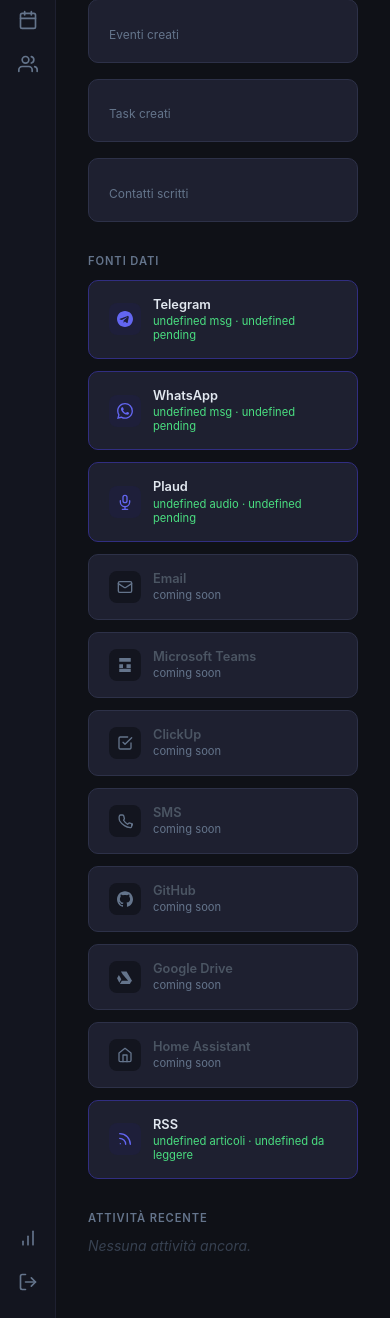
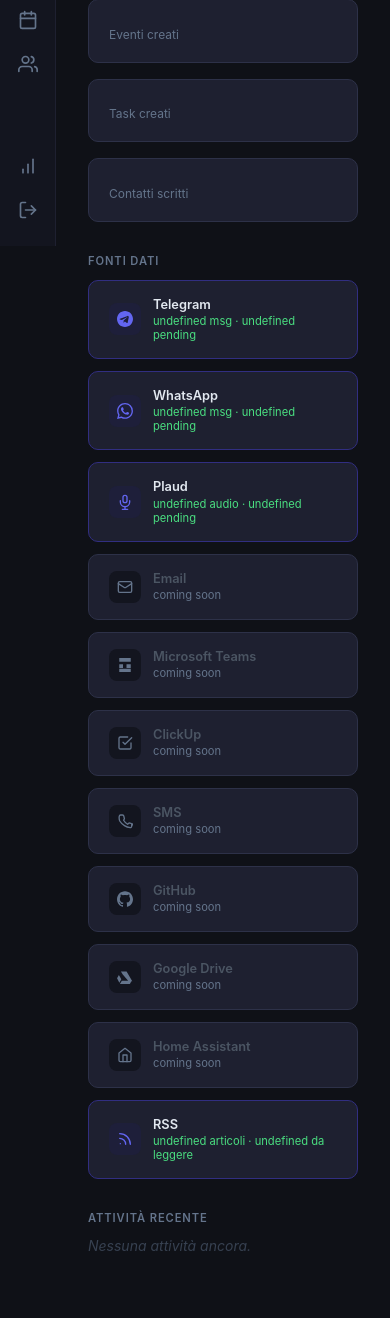
Before and after one commit to DavideLancini/big-sync, a Django app: template common/templates/common/home.html in a window 390 px wide. Shown: the part 598-1916 px from the top of the page. Run offline with Django 5.2, Linux system fonts and the light colour scheme; the template is opened without the code that fills it, so the values that code supplies are empty.

Commit message:
Mobile: pin sidebar to viewport (fixed, 100dvh) + offset main with margin-left
The sidebar previously used min-height: 100vh and stayed in normal flow,
so on mobile it scrolled with the page and didn't cover the visible
viewport when content overflowed. Pinning it with position: fixed +
height: 100dvh (with vh fallback) keeps it docked; main now gets
margin-left: 56px to keep its content out from under the sidebar.

Applied uniformly across all 12 templates (common/* and usage/*).

Co-Authored-By: Claude Opus 4.7 <noreply@anthropic.com>

```diff
--- a/common/templates/common/contacts.html
+++ b/common/templates/common/contacts.html
@@ -7,7 +7,7 @@
   <style>
     * { box-sizing: border-box; margin: 0; padding: 0; }
     body { font-family: -apple-system, BlinkMacSystemFont, "Segoe UI", sans-serif; background: #0f1117; color: #e2e8f0; min-height: 100vh; display: flex; }
-    .sidebar { width: 56px; min-height: 100vh; background: #13151f; border-right: 1px solid #1e2030; display: flex; flex-direction: column; align-items: center; padding: 1rem 0; gap: 0.25rem; flex-shrink: 0; }
+    .sidebar { width: 56px; height: 100vh; height: 100dvh; position: fixed; top: 0; left: 0; background: #13151f; border-right: 1px solid #1e2030; display: flex; flex-direction: column; align-items: center; padding: 1rem 0; gap: 0.25rem; flex-shrink: 0; }
     .sidebar .logo { font-size: 1.1rem; font-weight: 800; color: #6366f1; margin-bottom: 1rem; letter-spacing: -0.05em; }
     .nav-item { position: relative; width: 40px; height: 40px; display: flex; align-items: center; justify-content: center; border-radius: 10px; cursor: default; transition: background 0.15s; }
     .nav-item.active { background: #1e2030; color: #6366f1; }
@@ -17,7 +17,7 @@
     .nav-item:hover .tooltip { opacity: 1; }
     .sidebar-divider { width: 24px; height: 1px; background: #1e2030; margin: 0.25rem 0; }
     .sidebar-spacer { flex: 1; }
-    main { flex: 1; padding: 2rem; overflow-y: auto; max-width: 1100px; }
+    main { flex: 1; padding: 2rem; margin-left: 56px; overflow-y: auto; max-width: 1100px; }
     .topbar { display: flex; align-items: center; justify-content: space-between; margin-bottom: 1.5rem; gap: 1rem; flex-wrap: wrap; }
     h1 { font-size: 1.5rem; font-weight: 700; color: #fff; letter-spacing: -0.02em; }
     h1 span { color: #6366f1; }
--- a/common/templates/common/dashboard.html
+++ b/common/templates/common/dashboard.html
@@ -9,7 +9,7 @@
     body { font-family: -apple-system, BlinkMacSystemFont, "Segoe UI", sans-serif; background: #0f1117; color: #e2e8f0; min-height: 100vh; display: flex; }
 
     /* ── Sidebar ── */
-    .sidebar { width: 56px; min-height: 100vh; background: #13151f; border-right: 1px solid #1e2030; display: flex; flex-direction: column; align-items: center; padding: 1rem 0; gap: 0.25rem; flex-shrink: 0; }
+    .sidebar { width: 56px; height: 100vh; height: 100dvh; position: fixed; top: 0; left: 0; background: #13151f; border-right: 1px solid #1e2030; display: flex; flex-direction: column; align-items: center; padding: 1rem 0; gap: 0.25rem; flex-shrink: 0; }
     .sidebar .logo { font-size: 1.1rem; font-weight: 800; color: #6366f1; margin-bottom: 1rem; letter-spacing: -0.05em; }
     .nav-item { position: relative; width: 40px; height: 40px; display: flex; align-items: center; justify-content: center; border-radius: 10px; cursor: default; transition: background 0.15s; }
     .nav-item.active { background: #1e2030; color: #6366f1; }
@@ -23,7 +23,7 @@
     .sidebar-spacer { flex: 1; }
 
     /* ── Main ── */
-    main { flex: 1; padding: 2rem; overflow-y: auto; }
+    main { flex: 1; padding: 2rem; margin-left: 56px; overflow-y: auto; }
     .topbar { display: flex; align-items: center; justify-content: space-between; margin-bottom: 2rem; }
     h1 { font-size: 1.5rem; font-weight: 700; color: #fff; letter-spacing: -0.02em; }
     h1 span { color: #6366f1; }
--- a/common/templates/common/email.html
+++ b/common/templates/common/email.html
@@ -7,7 +7,7 @@
   <style>
     * { box-sizing: border-box; margin: 0; padding: 0; }
     body { font-family: -apple-system, BlinkMacSystemFont, "Segoe UI", sans-serif; background: #0f1117; color: #e2e8f0; min-height: 100vh; display: flex; }
-    .sidebar { width: 56px; min-height: 100vh; background: #13151f; border-right: 1px solid #1e2030; display: flex; flex-direction: column; align-items: center; padding: 1rem 0; gap: 0.25rem; flex-shrink: 0; }
+    .sidebar { width: 56px; height: 100vh; height: 100dvh; position: fixed; top: 0; left: 0; background: #13151f; border-right: 1px solid #1e2030; display: flex; flex-direction: column; align-items: center; padding: 1rem 0; gap: 0.25rem; flex-shrink: 0; }
     .sidebar .logo { font-size: 1.1rem; font-weight: 800; color: #6366f1; margin-bottom: 1rem; letter-spacing: -0.05em; }
     .nav-item { position: relative; width: 40px; height: 40px; display: flex; align-items: center; justify-content: center; border-radius: 10px; transition: background 0.15s; cursor: pointer; }
     .nav-item.active { background: #1e2030; color: #6366f1; }
@@ -17,7 +17,7 @@
     .nav-item:hover .tooltip { opacity: 1; }
     .sidebar-divider { width: 24px; height: 1px; background: #1e2030; margin: 0.25rem 0; }
     .sidebar-spacer { flex: 1; }
-    main { flex: 1; padding: 2rem; overflow-y: auto; max-width: 960px; }
+    main { flex: 1; padding: 2rem; margin-left: 56px; overflow-y: auto; max-width: 960px; }
     .topbar { display: flex; align-items: center; justify-content: space-between; margin-bottom: 1.5rem; gap: 1rem; flex-wrap: wrap; }
     h1 { font-size: 1.5rem; font-weight: 700; color: #fff; letter-spacing: -0.02em; }
     h1 span { color: #6366f1; }
--- a/common/templates/common/email_detail.html
+++ b/common/templates/common/email_detail.html
@@ -7,7 +7,7 @@
   <style>
     * { box-sizing: border-box; margin: 0; padding: 0; }
     body { font-family: -apple-system, BlinkMacSystemFont, "Segoe UI", sans-serif; background: #0f1117; color: #e2e8f0; min-height: 100vh; display: flex; }
-    .sidebar { width: 56px; min-height: 100vh; background: #13151f; border-right: 1px solid #1e2030; display: flex; flex-direction: column; align-items: center; padding: 1rem 0; gap: 0.25rem; flex-shrink: 0; }
+    .sidebar { width: 56px; height: 100vh; height: 100dvh; position: fixed; top: 0; left: 0; background: #13151f; border-right: 1px solid #1e2030; display: flex; flex-direction: column; align-items: center; padding: 1rem 0; gap: 0.25rem; flex-shrink: 0; }
     .sidebar .logo { font-size: 1.1rem; font-weight: 800; color: #6366f1; margin-bottom: 1rem; letter-spacing: -0.05em; }
     .nav-item { position: relative; width: 40px; height: 40px; display: flex; align-items: center; justify-content: center; border-radius: 10px; transition: background 0.15s; }
     .nav-item.active { background: #1e2030; color: #6366f1; }
@@ -17,7 +17,7 @@
     .nav-item:hover .tooltip { opacity: 1; }
     .sidebar-divider { width: 24px; height: 1px; background: #1e2030; margin: 0.25rem 0; }
     .sidebar-spacer { flex: 1; }
-    main { flex: 1; padding: 2rem; overflow-y: auto; }
+    main { flex: 1; padding: 2rem; margin-left: 56px; overflow-y: auto; }
     .wrap { max-width: 760px; }
     .back { display: inline-flex; align-items: center; gap: 0.4rem; color: #64748b; font-size: 0.78rem; font-weight: 600; text-decoration: none; margin-bottom: 1.5rem; }
     .back:hover { color: #94a3b8; }
--- a/common/templates/common/home.html
+++ b/common/templates/common/home.html
@@ -8,7 +8,7 @@
     * { box-sizing: border-box; margin: 0; padding: 0; }
     body { font-family: -apple-system, BlinkMacSystemFont, "Segoe UI", sans-serif; background: #0f1117; color: #e2e8f0; min-height: 100vh; display: flex; }
     /* Sidebar */
-    .sidebar { width: 56px; min-height: 100vh; background: #13151f; border-right: 1px solid #1e2030; display: flex; flex-direction: column; align-items: center; padding: 1rem 0; gap: 0.25rem; flex-shrink: 0; }
+    .sidebar { width: 56px; height: 100vh; height: 100dvh; position: fixed; top: 0; left: 0; background: #13151f; border-right: 1px solid #1e2030; display: flex; flex-direction: column; align-items: center; padding: 1rem 0; gap: 0.25rem; flex-shrink: 0; }
     .sidebar .logo { font-size: 1.1rem; font-weight: 800; color: #6366f1; margin-bottom: 1rem; letter-spacing: -0.05em; text-decoration: none; }
     .nav-item { position: relative; width: 40px; height: 40px; display: flex; align-items: center; justify-content: center; border-radius: 10px; transition: background 0.15s; }
     .nav-item.active { background: #1e2030; color: #6366f1; }
@@ -20,7 +20,7 @@
     .sidebar-divider { width: 24px; height: 1px; background: #1e2030; margin: 0.25rem 0; }
     .sidebar-spacer { flex: 1; }
     /* Main */
-    main { flex: 1; padding: 2rem; overflow-y: auto; }
+    main { flex: 1; padding: 2rem; margin-left: 56px; overflow-y: auto; }
     .topbar { display: flex; align-items: center; justify-content: space-between; margin-bottom: 2rem; }
     h1 { font-size: 1.5rem; font-weight: 700; color: #fff; letter-spacing: -0.02em; }
     h1 span { color: #6366f1; }
--- a/common/templates/common/items.html
+++ b/common/templates/common/items.html
@@ -7,7 +7,7 @@
   <style>
     * { box-sizing: border-box; margin: 0; padding: 0; }
     body { font-family: -apple-system, BlinkMacSystemFont, "Segoe UI", sans-serif; background: #0f1117; color: #e2e8f0; min-height: 100vh; display: flex; }
-    .sidebar { width: 56px; min-height: 100vh; background: #13151f; border-right: 1px solid #1e2030; display: flex; flex-direction: column; align-items: center; padding: 1rem 0; gap: 0.25rem; flex-shrink: 0; }
+    .sidebar { width: 56px; height: 100vh; height: 100dvh; position: fixed; top: 0; left: 0; background: #13151f; border-right: 1px solid #1e2030; display: flex; flex-direction: column; align-items: center; padding: 1rem 0; gap: 0.25rem; flex-shrink: 0; }
     .sidebar .logo { font-size: 1.1rem; font-weight: 800; color: #6366f1; margin-bottom: 1rem; letter-spacing: -0.05em; }
     .nav-item { position: relative; width: 40px; height: 40px; display: flex; align-items: center; justify-content: center; border-radius: 10px; cursor: default; transition: background 0.15s; }
     .nav-item.active { background: #1e2030; color: #6366f1; }
@@ -18,7 +18,7 @@
     .nav-item.active .tooltip { color: #6366f1; }
     .sidebar-divider { width: 24px; height: 1px; background: #1e2030; margin: 0.25rem 0; }
     .sidebar-spacer { flex: 1; }
-    main { flex: 1; padding: 2rem; overflow-y: auto; }
+    main { flex: 1; padding: 2rem; margin-left: 56px; overflow-y: auto; }
     .topbar { display: flex; align-items: center; justify-content: space-between; margin-bottom: 1.5rem; gap: 1rem; flex-wrap: wrap; }
     h1 { font-size: 1.5rem; font-weight: 700; color: #fff; letter-spacing: -0.02em; }
     h1 span { color: #6366f1; }
--- a/common/templates/common/placeholder.html
+++ b/common/templates/common/placeholder.html
@@ -7,7 +7,7 @@
   <style>
     * { box-sizing: border-box; margin: 0; padding: 0; }
     body { font-family: -apple-system, BlinkMacSystemFont, "Segoe UI", sans-serif; background: #0f1117; color: #e2e8f0; min-height: 100vh; display: flex; }
-    .sidebar { width: 56px; min-height: 100vh; background: #13151f; border-right: 1px solid #1e2030; display: flex; flex-direction: column; align-items: center; padding: 1rem 0; gap: 0.25rem; flex-shrink: 0; }
+    .sidebar { width: 56px; height: 100vh; height: 100dvh; position: fixed; top: 0; left: 0; background: #13151f; border-right: 1px solid #1e2030; display: flex; flex-direction: column; align-items: center; padding: 1rem 0; gap: 0.25rem; flex-shrink: 0; }
     .sidebar .logo { font-size: 1.1rem; font-weight: 800; color: #6366f1; margin-bottom: 1rem; letter-spacing: -0.05em; text-decoration: none; }
     .nav-item { position: relative; width: 40px; height: 40px; display: flex; align-items: center; justify-content: center; border-radius: 10px; transition: background 0.15s; }
     .nav-item.active { background: #1e2030; color: #6366f1; }
@@ -18,7 +18,7 @@
     .nav-item.active .tooltip { color: #6366f1; }
     .sidebar-divider { width: 24px; height: 1px; background: #1e2030; margin: 0.25rem 0; }
     .sidebar-spacer { flex: 1; }
-    main { flex: 1; padding: 2rem; display: flex; flex-direction: column; }
+    main { flex: 1; padding: 2rem; margin-left: 56px; display: flex; flex-direction: column; }
     .topbar { margin-bottom: 2rem; }
     h1 { font-size: 1.5rem; font-weight: 700; color: #fff; letter-spacing: -0.02em; }
     h1 span { color: #6366f1; }
--- a/common/templates/common/plaud.html
+++ b/common/templates/common/plaud.html
@@ -7,7 +7,7 @@
   <style>
     * { box-sizing: border-box; margin: 0; padding: 0; }
     body { font-family: -apple-system, BlinkMacSystemFont, "Segoe UI", sans-serif; background: #0f1117; color: #e2e8f0; min-height: 100vh; display: flex; }
-    .sidebar { width: 56px; min-height: 100vh; background: #13151f; border-right: 1px solid #1e2030; display: flex; flex-direction: column; align-items: center; padding: 1rem 0; gap: 0.25rem; flex-shrink: 0; }
+    .sidebar { width: 56px; height: 100vh; height: 100dvh; position: fixed; top: 0; left: 0; background: #13151f; border-right: 1px solid #1e2030; display: flex; flex-direction: column; align-items: center; padding: 1rem 0; gap: 0.25rem; flex-shrink: 0; }
     .sidebar .logo { font-size: 1.1rem; font-weight: 800; color: #6366f1; margin-bottom: 1rem; letter-spacing: -0.05em; }
     .nav-item { position: relative; width: 40px; height: 40px; display: flex; align-items: center; justify-content: center; border-radius: 10px; cursor: default; transition: background 0.15s; }
     .nav-item.active { background: #1e2030; color: #6366f1; }
@@ -18,7 +18,7 @@
     .nav-item.active .tooltip { color: #6366f1; }
     .sidebar-divider { width: 24px; height: 1px; background: #1e2030; margin: 0.25rem 0; }
     .sidebar-spacer { flex: 1; }
-    main { flex: 1; padding: 2rem; overflow-y: auto; }
+    main { flex: 1; padding: 2rem; margin-left: 56px; overflow-y: auto; }
     .topbar { display: flex; align-items: center; justify-content: space-between; margin-bottom: 2rem; }
     h1 { font-size: 1.5rem; font-weight: 700; color: #fff; letter-spacing: -0.02em; }
     h1 span { color: #6366f1; }
--- a/common/templates/common/rss.html
+++ b/common/templates/common/rss.html
@@ -8,7 +8,7 @@
     * { box-sizing: border-box; margin: 0; padding: 0; }
     body { font-family: -apple-system, BlinkMacSystemFont, "Segoe UI", sans-serif; background: #0f1117; color: #e2e8f0; min-height: 100vh; display: flex; }
     /* Sidebar */
-    .sidebar { width: 56px; min-height: 100vh; background: #13151f; border-right: 1px solid #1e2030; display: flex; flex-direction: column; align-items: center; padding: 1rem 0; gap: 0.25rem; flex-shrink: 0; }
+    .sidebar { width: 56px; height: 100vh; height: 100dvh; position: fixed; top: 0; left: 0; background: #13151f; border-right: 1px solid #1e2030; display: flex; flex-direction: column; align-items: center; padding: 1rem 0; gap: 0.25rem; flex-shrink: 0; }
     .sidebar .logo { font-size: 1.1rem; font-weight: 800; color: #6366f1; margin-bottom: 1rem; letter-spacing: -0.05em; }
     .nav-item { position: relative; width: 40px; height: 40px; display: flex; align-items: center; justify-content: center; border-radius: 10px; transition: background 0.15s; cursor: pointer; }
     .nav-item.active { background: #1e2030; color: #6366f1; }
@@ -19,7 +19,7 @@
     .sidebar-divider { width: 24px; height: 1px; background: #1e2030; margin: 0.25rem 0; }
     .sidebar-spacer { flex: 1; }
     /* Main */
-    main { flex: 1; padding: 2rem; overflow-y: auto; max-width: 900px; }
+    main { flex: 1; padding: 2rem; margin-left: 56px; overflow-y: auto; max-width: 900px; }
     .topbar { display: flex; align-items: center; justify-content: space-between; margin-bottom: 1.5rem; gap: 1rem; flex-wrap: wrap; }
     h1 { font-size: 1.5rem; font-weight: 700; color: #fff; letter-spacing: -0.02em; white-space: nowrap; }
     h1 span { color: #6366f1; }
--- a/common/templates/common/rss_article.html
+++ b/common/templates/common/rss_article.html
@@ -8,7 +8,7 @@
     * { box-sizing: border-box; margin: 0; padding: 0; }
     body { font-family: -apple-system, BlinkMacSystemFont, "Segoe UI", sans-serif; background: #0f1117; color: #e2e8f0; min-height: 100vh; display: flex; }
     /* Sidebar */
-    .sidebar { width: 56px; min-height: 100vh; background: #13151f; border-right: 1px solid #1e2030; display: flex; flex-direction: column; align-items: center; padding: 1rem 0; gap: 0.25rem; flex-shrink: 0; }
+    .sidebar { width: 56px; height: 100vh; height: 100dvh; position: fixed; top: 0; left: 0; background: #13151f; border-right: 1px solid #1e2030; display: flex; flex-direction: column; align-items: center; padding: 1rem 0; gap: 0.25rem; flex-shrink: 0; }
     .sidebar .logo { font-size: 1.1rem; font-weight: 800; color: #6366f1; margin-bottom: 1rem; letter-spacing: -0.05em; }
     .nav-item { position: relative; width: 40px; height: 40px; display: flex; align-items: center; justify-content: center; border-radius: 10px; transition: background 0.15s; }
     .nav-item.active { background: #1e2030; color: #6366f1; }
@@ -19,7 +19,7 @@
     .sidebar-divider { width: 24px; height: 1px; background: #1e2030; margin: 0.25rem 0; }
     .sidebar-spacer { flex: 1; }
     /* Main */
-    main { flex: 1; padding: 2rem; overflow-y: auto; }
+    main { flex: 1; padding: 2rem; margin-left: 56px; overflow-y: auto; }
     .article-wrap { max-width: 740px; }
     .back { display: inline-flex; align-items: center; gap: 0.4rem; color: #64748b; font-size: 0.78rem; font-weight: 600; text-decoration: none; margin-bottom: 1.5rem; }
     .back:hover { color: #94a3b8; }
--- a/common/templates/common/telegram.html
+++ b/common/templates/common/telegram.html
@@ -9,7 +9,7 @@
     body { font-family: -apple-system, BlinkMacSystemFont, "Segoe UI", sans-serif; background: #0f1117; color: #e2e8f0; min-height: 100vh; display: flex; }
 
     /* ── Sidebar ── */
-    .sidebar { width: 56px; min-height: 100vh; background: #13151f; border-right: 1px solid #1e2030; display: flex; flex-direction: column; align-items: center; padding: 1rem 0; gap: 0.25rem; flex-shrink: 0; }
+    .sidebar { width: 56px; height: 100vh; height: 100dvh; position: fixed; top: 0; left: 0; background: #13151f; border-right: 1px solid #1e2030; display: flex; flex-direction: column; align-items: center; padding: 1rem 0; gap: 0.25rem; flex-shrink: 0; }
     .sidebar .logo { font-size: 1.1rem; font-weight: 800; color: #6366f1; margin-bottom: 1rem; letter-spacing: -0.05em; }
     .nav-item { position: relative; width: 40px; height: 40px; display: flex; align-items: center; justify-content: center; border-radius: 10px; cursor: default; transition: background 0.15s; }
     .nav-item.active { background: #1e2030; color: #6366f1; }
@@ -24,7 +24,7 @@
     .sidebar-spacer { flex: 1; }
 
     /* ── Main ── */
-    main { flex: 1; padding: 2rem; overflow-y: auto; }
+    main { flex: 1; padding: 2rem; margin-left: 56px; overflow-y: auto; }
     .topbar { display: flex; align-items: center; justify-content: space-between; margin-bottom: 2rem; }
     h1 { font-size: 1.5rem; font-weight: 700; color: #fff; letter-spacing: -0.02em; }
     h1 span { color: #6366f1; }
--- a/common/templates/common/whatsapp.html
+++ b/common/templates/common/whatsapp.html
@@ -7,7 +7,7 @@
   <style>
     * { box-sizing: border-box; margin: 0; padding: 0; }
     body { font-family: -apple-system, BlinkMacSystemFont, "Segoe UI", sans-serif; background: #0f1117; color: #e2e8f0; min-height: 100vh; display: flex; }
-    .sidebar { width: 56px; min-height: 100vh; background: #13151f; border-right: 1px solid #1e2030; display: flex; flex-direction: column; align-items: center; padding: 1rem 0; gap: 0.25rem; flex-shrink: 0; }
+    .sidebar { width: 56px; height: 100vh; height: 100dvh; position: fixed; top: 0; left: 0; background: #13151f; border-right: 1px solid #1e2030; display: flex; flex-direction: column; align-items: center; padding: 1rem 0; gap: 0.25rem; flex-shrink: 0; }
     .sidebar .logo { font-size: 1.1rem; font-weight: 800; color: #6366f1; margin-bottom: 1rem; letter-spacing: -0.05em; }
     .nav-item { position: relative; width: 40px; height: 40px; display: flex; align-items: center; justify-content: center; border-radius: 10px; cursor: default; transition: background 0.15s; }
     .nav-item.active { background: #1e2030; color: #6366f1; }
@@ -18,7 +18,7 @@
     .nav-item.active .tooltip { color: #6366f1; }
     .sidebar-divider { width: 24px; height: 1px; background: #1e2030; margin: 0.25rem 0; }
     .sidebar-spacer { flex: 1; }
-    main { flex: 1; padding: 2rem; overflow-y: auto; }
+    main { flex: 1; padding: 2rem; margin-left: 56px; overflow-y: auto; }
     .topbar { display: flex; align-items: center; justify-content: space-between; margin-bottom: 2rem; }
     h1 { font-size: 1.5rem; font-weight: 700; color: #fff; letter-spacing: -0.02em; }
     h1 span { color: #6366f1; }
--- a/usage/templates/usage/dashboard.html
+++ b/usage/templates/usage/dashboard.html
@@ -7,7 +7,7 @@
   <style>
     * { box-sizing: border-box; margin: 0; padding: 0; }
     body { font-family: -apple-system, BlinkMacSystemFont, "Segoe UI", sans-serif; background: #0f1117; color: #e2e8f0; min-height: 100vh; display: flex; }
-    .sidebar { width: 56px; min-height: 100vh; background: #13151f; border-right: 1px solid #1e2030; display: flex; flex-direction: column; align-items: center; padding: 1rem 0; gap: 0.25rem; flex-shrink: 0; }
+    .sidebar { width: 56px; height: 100vh; height: 100dvh; position: fixed; top: 0; left: 0; background: #13151f; border-right: 1px solid #1e2030; display: flex; flex-direction: column; align-items: center; padding: 1rem 0; gap: 0.25rem; flex-shrink: 0; }
     .sidebar .logo { font-size: 1.1rem; font-weight: 800; color: #6366f1; margin-bottom: 1rem; letter-spacing: -0.05em; }
     .nav-item { position: relative; width: 40px; height: 40px; display: flex; align-items: center; justify-content: center; border-radius: 10px; cursor: default; transition: background 0.15s; }
     .nav-item.active { background: #1e2030; color: #6366f1; }
@@ -18,7 +18,7 @@
     .nav-item.active .tooltip { color: #6366f1; }
     .sidebar-divider { width: 24px; height: 1px; background: #1e2030; margin: 0.25rem 0; }
     .sidebar-spacer { flex: 1; }
-    main { flex: 1; padding: 2rem; overflow-y: auto; }
+    main { flex: 1; padding: 2rem; margin-left: 56px; overflow-y: auto; }
     .topbar { display: flex; align-items: center; justify-content: space-between; margin-bottom: 1.5rem; }
     h1 { font-size: 1.5rem; font-weight: 700; color: #fff; letter-spacing: -0.02em; }
     h1 span { color: #6366f1; }
```
